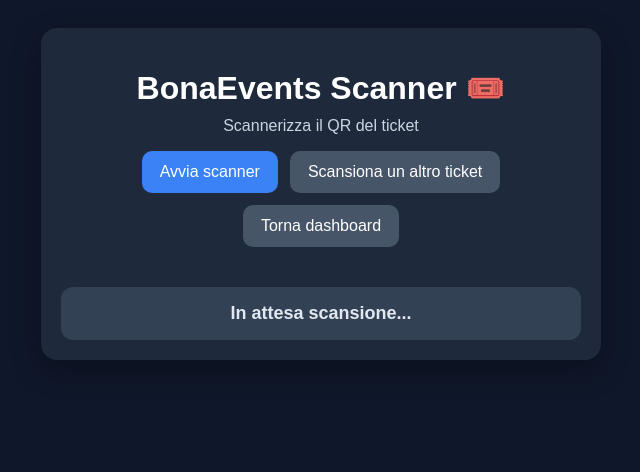
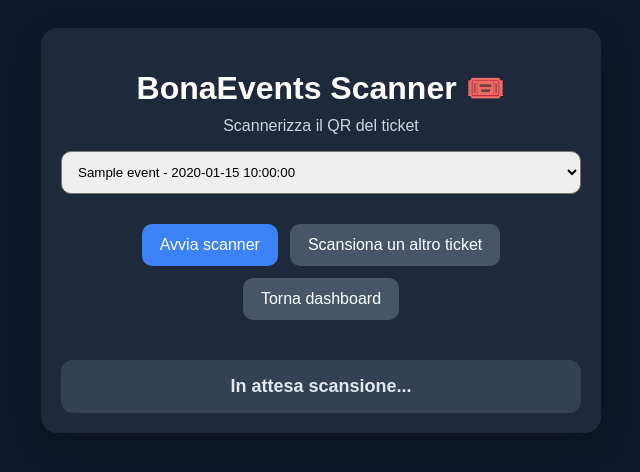
Before and after one commit to stefanogargiulo1/BonaEvents_PR, a Flask app: page /scan in a window 1280 px wide. Shown: the top 472 px of the page, without its empty margins (319-959 px from the left). Run offline with Flask 3, Linux system fonts and the light colour scheme; the visitor is signed in with stand-in values (Sample User, id 1); tables that the repository leaves empty hold one stand-in row (values such as "Sample post"); a database or web service that is not in the repository returns one stand-in record (values such as "Sample title"); some libraries are stand-ins or nearby versions.

Commit message:
Scanner event and date validation

```diff
--- a/app.py
+++ b/app.py
@@ -1070,13 +1070,31 @@ def pr_dashboard():
 
 @app.route("/scan")
 def scan():
+
     if not is_logged_in():
         return redirect(url_for("login"))
 
     if not can_scan_tickets():
         return redirect(url_for("dashboard"))
 
-    return render_template("scan.html")
+    conn = get_db_connection()
+    cursor = conn.cursor()
+
+    cursor.execute("""
+        SELECT DISTINCT event, event_date
+        FROM tickets
+        WHERE event_date IS NOT NULL
+        ORDER BY event, event_date
+    """)
+
+    events = cursor.fetchall()
+
+    conn.close()
+
+    return render_template(
+        "scan.html",
+        events=events
+    )
 
 
 @app.route("/validate-ticket", methods=["POST"])
@@ -1111,7 +1129,6 @@ def validate_ticket():
         WHERE ticket_code = %s
     """, (ticket_code,))
     ticket = cursor.fetchone()
-
     if not ticket:
         conn.close()
         return jsonify({
@@ -1119,6 +1136,32 @@ def validate_ticket():
             "status": "invalid",
             "message": "Ticket non valido"
         }), 404
+
+    selected_event = data.get("selected_event", "")
+    selected_date = data.get("selected_date", "")
+
+    if ticket["event"] != selected_event:
+
+        conn.close()
+
+        return jsonify({
+            "success": False,
+            "status": "wrong_event",
+            "message":
+                f"Ticket valido ma per evento diverso: {ticket['event']}"
+        }), 200
+
+    if ticket["event_date"] != selected_date:
+
+        conn.close()
+
+        return jsonify({
+            "success": False,
+            "status": "wrong_date",
+            "message":
+                f"Ticket valido ma per data diversa: {ticket['event_date']}"
+        }), 200
+
 
     validated_at = datetime.now().strftime("%Y-%m-%d %H:%M:%S")
 
--- a/templates/scan.html
+++ b/templates/scan.html
@@ -110,6 +110,25 @@
     <div class="container">
         <h1>BonaEvents Scanner 🎟️</h1>
         <p class="subtitle">Scannerizza il QR del ticket</p>
+        <div style="margin-bottom:20px;">
+
+    <select id="eventSelect" style="
+        width:100%;
+        padding:12px;
+        border-radius:10px;
+        margin-bottom:10px;
+    ">
+
+        {% for row in events %}
+        <option
+            value="{{ row.event }}||{{ row.event_date }}">
+            {{ row.event }} - {{ row.event_date }}
+        </option>
+        {% endfor %}
+
+    </select>
+
+</div>
 
         <div class="buttons">
             <button id="startBtn" type="button">Avvia scanner</button>
@@ -191,13 +210,20 @@
                 await stopScanner();
                 setResult("Controllo ticket in corso...", "waiting");
 
+                const selected = document
+                    .getElementById("eventSelect")
+                    .value
+                    .split("||");
+
                 const response = await fetch("/validate-ticket", {
                     method: "POST",
                     headers: {
                         "Content-Type": "application/json"
                     },
                     body: JSON.stringify({
-                        ticket_code: decodedText
+                        ticket_code: decodedText,
+                        selected_event: selected[0],
+                        selected_date: selected[1]
                     })
                 });
 
```
